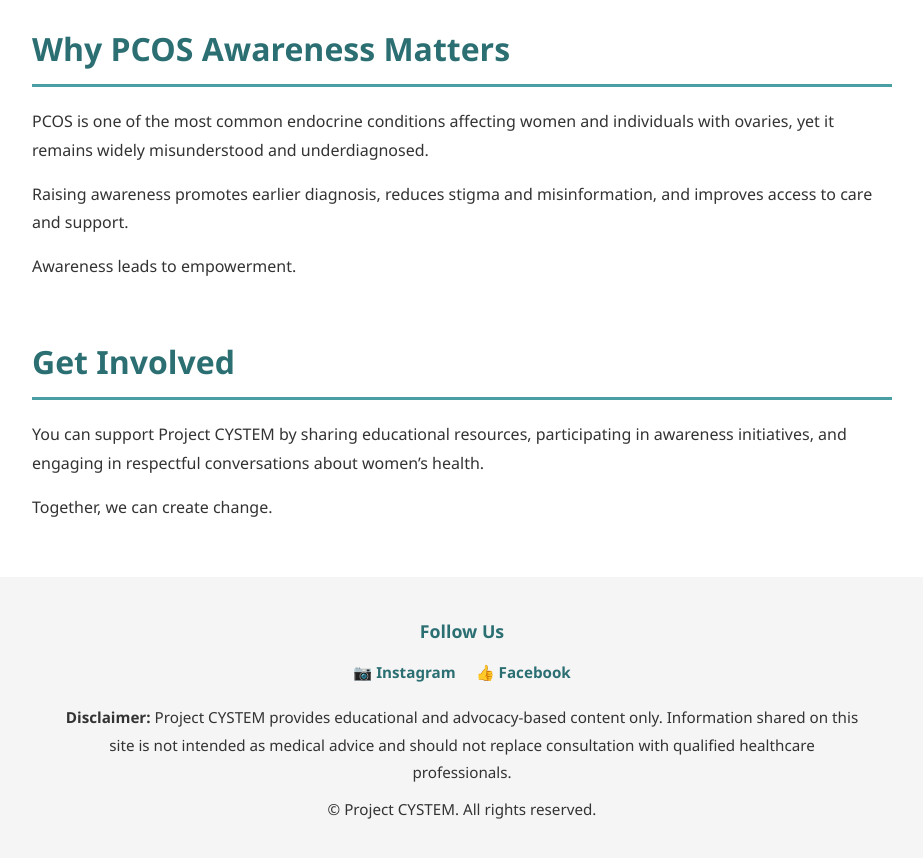
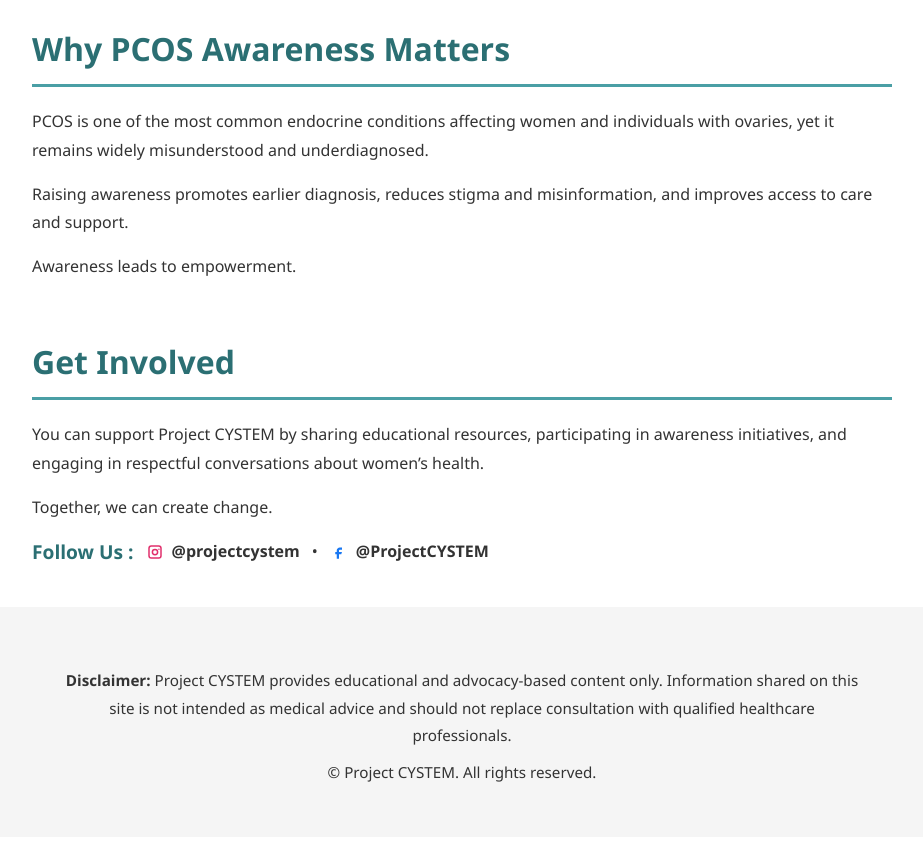
Before and after one commit to gnarayan1/projectcystem, a website: page public/index.html in a window 1280 px wide. Shown: the part 1308-2166 px from the top of the page, without its empty margins (178-1101 px from the left). After the commit the page ends 2145 px from the top, so only its background shows below. Drawn offline with Linux system fonts and the light colour scheme.

Commit message:
Added insta and fb handles in follow us

```diff
--- a/public/index.html
+++ b/public/index.html
@@ -143,6 +143,54 @@
       font-weight: 600;
     }
 
+    .follow-us {
+      display: flex;
+      align-items: center;
+      gap: 12px;
+      flex-wrap: wrap;
+      margin-top: 12px;
+    }
+
+    .follow-us h3 {
+      color: #2b6f73;
+      margin: 0;
+      font-size: 1.2rem;
+    }
+
+    .social-links {
+      display: inline-flex;
+      align-items: center;
+      gap: 12px;
+      flex-wrap: wrap;
+    }
+
+    .social-link {
+      display: inline-flex;
+      align-items: center;
+      gap: 8px;
+      color: #333;
+      text-decoration: none;
+      font-weight: 600;
+    }
+
+    .social-link:hover {
+      text-decoration: underline;
+    }
+
+    .social-icon {
+      width: 18px;
+      height: 18px;
+      display: inline-block;
+    }
+
+    .social-icon.instagram {
+      color: #e1306c;
+    }
+
+    .social-icon.facebook {
+      color: #1877f2;
+    }
+
     @media (max-width: 768px) {
       header h1 {
         font-size: 2rem;
@@ -256,15 +304,29 @@
     <p>
       Together, we can create change.
     </p>
+    <div class="follow-us">
+      <h3>Follow Us : </h3>
+      <div class="social-links">
+        <a class="social-link" href="https://www.instagram.com/projectcystem/" target="_blank" rel="noopener noreferrer">
+          <svg class="social-icon instagram" viewBox="0 0 24 24" aria-hidden="true" focusable="false">
+            <path fill="currentColor" d="M7 3h10a4 4 0 0 1 4 4v10a4 4 0 0 1-4 4H7a4 4 0 0 1-4-4V7a4 4 0 0 1 4-4zm0 2a2 2 0 0 0-2 2v10a2 2 0 0 0 2 2h10a2 2 0 0 0 2-2V7a2 2 0 0 0-2-2H7zm5 2.5a4.5 4.5 0 1 1 0 9 4.5 4.5 0 0 1 0-9zm0 2a2.5 2.5 0 1 0 0 5 2.5 2.5 0 0 0 0-5zm5.25-2.25a1 1 0 1 1 0 2 1 1 0 0 1 0-2z"/>
+          </svg>
+          @projectcystem
+        </a>
+        <span>•</span>
+        <a class="social-link" href="https://www.facebook.com/people/Project-Cystem/61576048044702/" target="_blank" rel="noopener noreferrer">
+          <svg class="social-icon facebook" viewBox="0 0 24 24" aria-hidden="true" focusable="false">
+            <path fill="currentColor" d="M13 9h3V6h-3c-2.2 0-4 1.8-4 4v2H7v3h2v6h3v-6h3l1-3h-4v-2c0-.6.4-1 1-1z"/>
+          </svg>
+          @ProjectCYSTEM
+        </a>
+      </div>
+    </div>
   </section>
 
   <footer>
     <div style="margin-bottom: 20px;">
-      <h3 style="color: #2b6f73; margin-bottom: 15px;">Follow Us</h3>
-      <div style="display: flex; justify-content: center; gap: 20px; margin-bottom: 20px;">
-        <a href="https://www.instagram.com/projectcystem/" target="_blank" rel="noopener noreferrer" style="color: #2b6f73; text-decoration: none; font-weight: 600;">📷 Instagram</a>
-        <a href="https://www.facebook.com/people/Project-Cystem/61576048044702/" target="_blank" rel="noopener noreferrer" style="color: #2b6f73; text-decoration: none; font-weight: 600;">👍 Facebook</a>
-      </div>
+
     </div>
     <p>
       <strong>Disclaimer:</strong> Project CYSTEM provides educational and advocacy-based
```
